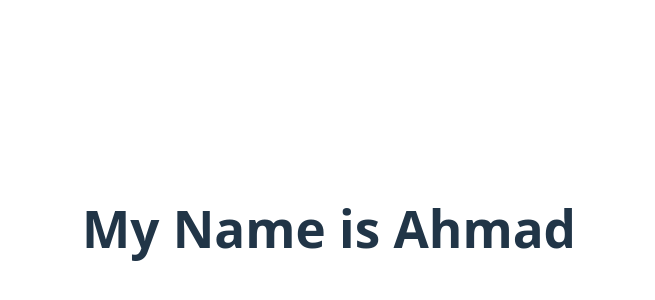
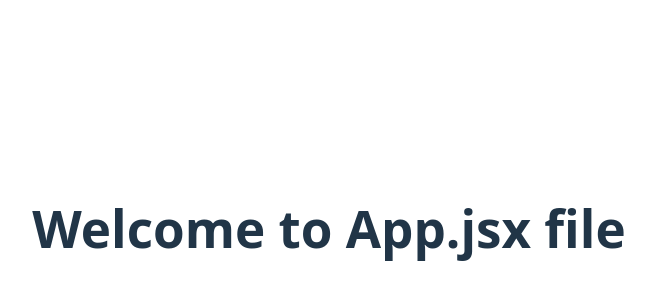
Before and after one commit to AhmadJilani12/githubActions-Practice-with-React, a React (Vite) app in the folder my-vite-app/: page / in a window 1280 px wide. Shown: the part 172-472 px from the top of the page, without its empty margins (311-966 px from the left). Built offline with nearby package versions, Linux system fonts and the light colour scheme.

Commit message:
setted app.jsx file

```diff
--- a/my-vite-app/src/App.jsx
+++ b/my-vite-app/src/App.jsx
@@ -5,11 +5,10 @@ import './App.css'
 
 function App() {
   const [count, setCount] = useState(0)
-
   return (
     <>
      <div>
-      <h1>My Name is Ahmad</h1>
+      <h1>Welcome to App.jsx file</h1>
      </div>
     </>
   )
```
